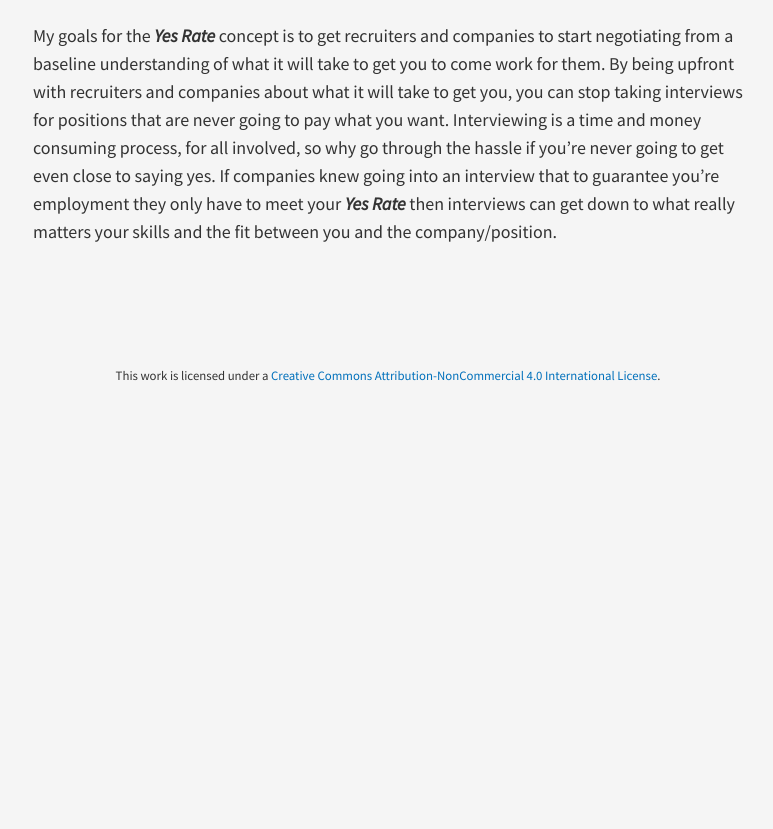
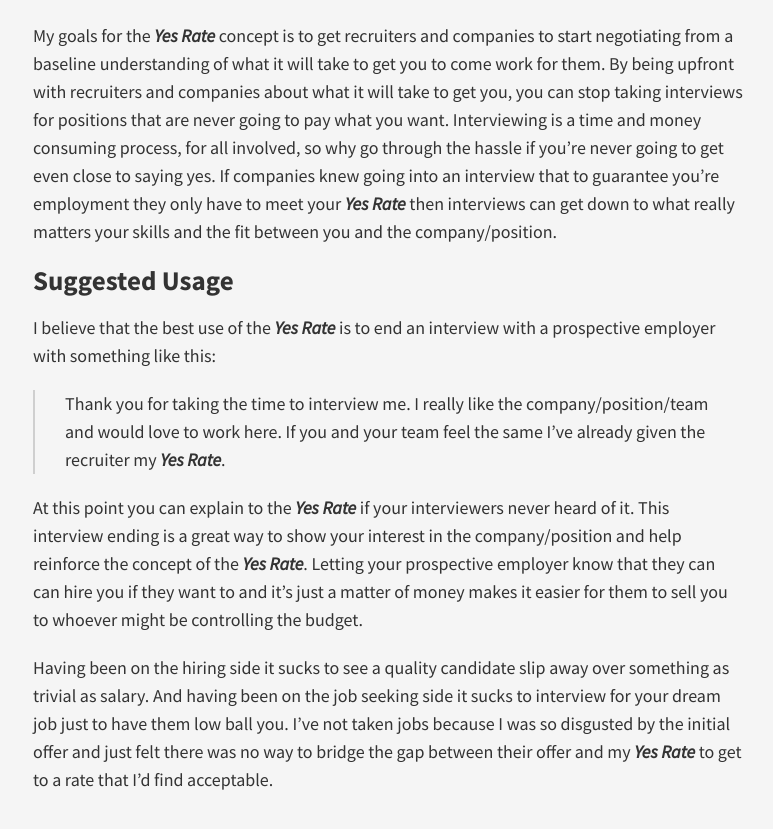
Before and after one commit to eoghain/eoghain.github.io, a Jekyll site: the page built from _posts/2015-07-22-yes-rate.md, in a window 1280 px wide and 900 px high, scrolled down 870 px. Shown: the top 829 px of the window, without its empty margins (252-1025 px from the left). Built offline with Jekyll 4.4.1, drawn with Linux system fonts in a browser that asks for light colours; nearby versions of some CDN libraries; Markdown is read by kramdown in place of the engine named in the settings; before the commit the page ends 1275 px from its top, so only the background shows below that.

Commit message:
Adding a suggested use section.

```diff
--- a/_posts/2015-07-22-yes-rate.md
+++ b/_posts/2015-07-22-yes-rate.md
@@ -14,3 +14,13 @@ So now that you know what the ***Yes Rate*** is, here is what the ***Yes Rate***
 # Goals
 
 My goals for the ***Yes Rate*** concept is to get recruiters and companies to start negotiating from a baseline understanding of what it will  take to get you to come work for them.  By being upfront with recruiters and companies about what it will take to get you, you can stop taking interviews for positions that are never going to pay what you want.  Interviewing is a time and money consuming process, for all involved, so why go through the hassle if you're never going to get even close to saying yes.  If companies knew going into an interview that to guarantee you're employment they only have to meet your ***Yes Rate*** then interviews can get down to what really matters your skills and the fit between you and the company/position.
+
+# Suggested Usage
+
+I believe that the best use of the ***Yes Rate*** is to end an interview with a prospective employer with something like this:
+
+> Thank you for taking the time to interview me.  I really like the company/position/team and would love to work here.  If you and your team feel the same I've already given the recruiter my ***Yes Rate***.
+
+At this point you can explain to the ***Yes Rate*** if your interviewers never heard of it.  This interview ending is a great way to show your interest  in the company/position and help reinforce the concept of the ***Yes Rate***.  Letting your prospective employer know that they can can hire you if they want to and it's just a matter of money makes it easier for them to sell you to whoever might be controlling the budget.
+
+Having been on the hiring side it sucks to see a quality candidate slip away over something as trivial as salary.  And having been on the job seeking side it sucks to interview for your dream job just to have them low ball you.  I've not taken jobs because I was so disgusted by the initial offer and just felt there was no way to bridge the gap between their offer and my ***Yes Rate*** to get to a rate that I'd find acceptable.
```
